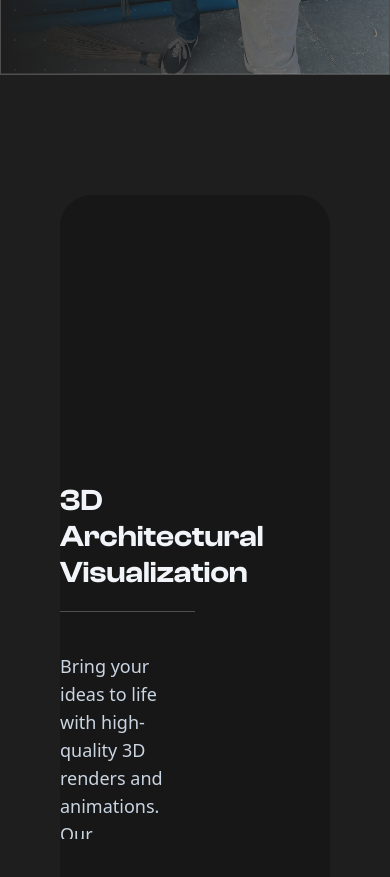
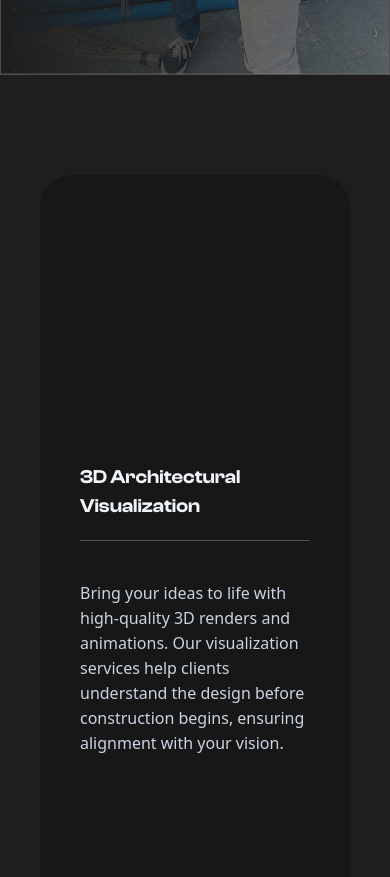
Before and after one commit to rainndev/MNKC-Architecture, a React (Vite) app: page / in a window 390 px wide. Shown: the part 2320-3197 px from the top of the page. Built offline with nearby package versions, Linux system fonts and the light colour scheme.

Commit message:
fix(StickyScroll): adjust padding and layout for improved responsiveness and readability

```diff
--- a/src/component/StickyScrollReveal.tsx
+++ b/src/component/StickyScrollReveal.tsx
@@ -64,7 +64,7 @@ const content = [
 ];
 export default function StickyScrollReveal() {
   return (
-    <div className="flex h-full w-full justify-center overflow-hidden p-15">
+    <div className="flex h-full w-full justify-center overflow-hidden p-10 md:p-15">
       <StickyScroll content={content} />
     </div>
   );
--- a/src/component/ui/sticky-scroll-reveal.tsx
+++ b/src/component/ui/sticky-scroll-reveal.tsx
@@ -97,15 +97,15 @@ export const StickyScroll = ({
           width: isContentVisible ? "100%" : 0,
         }}
         transition={{ duration: 0.5, delay: 0.5, ease: "easeInOut" }}
-        className="flex h-full w-full justify-center space-x-10 rounded-4xl py-20"
+        className="flex h-full w-full justify-center space-x-10 rounded-4xl px-10 py-20"
       >
         <div
           data-lenis-prevent
           ref={ref}
-          className="hide-scrollbar relative flex w-full max-w-7xl overflow-y-scroll"
+          className="hide-scrollbar relative flex w-full max-w-7xl flex-col overflow-y-scroll md:flex-row"
         >
           {/* text content */}
-          <div className="relative flex w-[50%]">
+          <div className="relative flex w-full lg:w-[50%]">
             <div className="w-full">
               {content.map((item, index) => (
                 <div key={item.title + index} className="my-52">
@@ -117,7 +117,7 @@ export const StickyScroll = ({
                       animate={{
                         opacity: activeCard === index ? 1 : 0.3,
                       }}
-                      className="font-[ClashDisplay] text-3xl font-semibold text-slate-100"
+                      className="font-[ClashDisplay] text-[clamp(1.2rem,3vw,1.875rem)] font-semibold text-slate-100"
                     >
                       {item.title}
                       <motion.div
@@ -142,19 +142,19 @@ export const StickyScroll = ({
                     animate={{
                       opacity: activeCard === index ? 1 : 0.3,
                     }}
-                    className="mt-10 max-w-sm text-lg text-slate-300"
+                    className="mt-10 w-full text-lg text-[clamp(1rem,3vw,1.125rem)] text-slate-300 lg:max-w-sm"
                   >
                     {item.description}
                   </motion.p>
                 </div>
               ))}
-              <div className="h-40" />
+              <div className="h-5 md:h-40" />
             </div>
           </div>
 
           {/* image content */}
 
-          <div className="sticky top-0 flex h-full w-[50%] flex-col justify-center">
+          <div className="sticky top-0 hidden h-full w-[50%] flex-col justify-center lg:flex">
             <div
               style={{ background: backgroundGradient }}
               className={cn(
```
